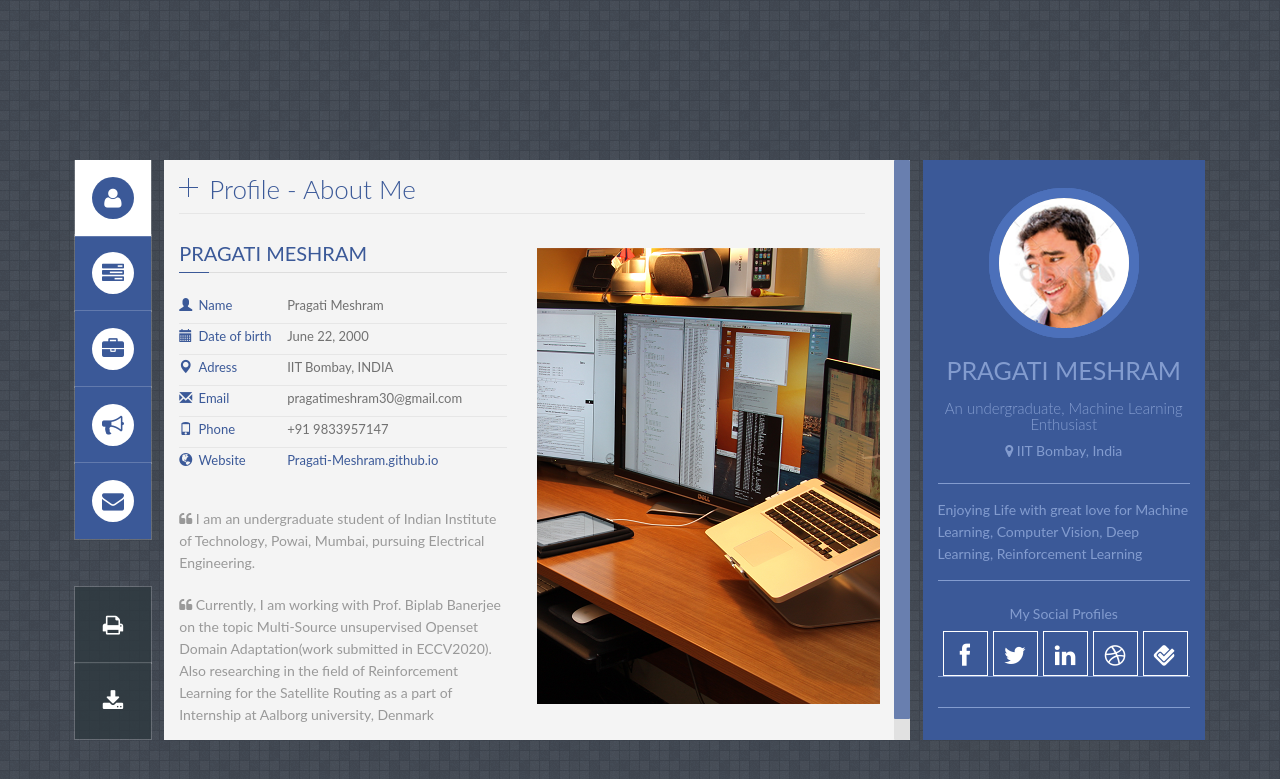
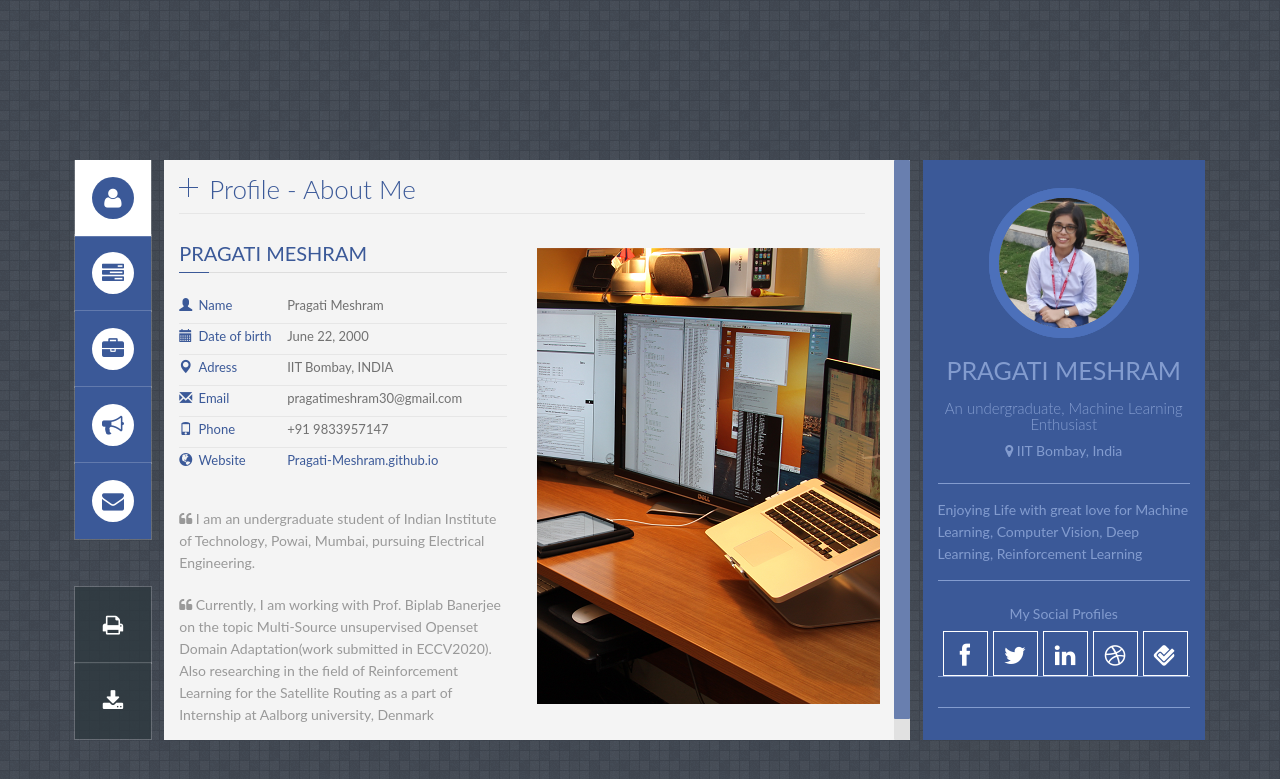
Before and after one commit to Pragati-Meshram/Pragati-Meshram.github.io, a Jekyll site: the page built from index.html, in a window 1280 px wide. Shown: the top 779 px of the page. Built offline with Jekyll 4.4.1, drawn with Linux system fonts in a browser that asks for light colours; some web fonts are replaced.

Commit message:
Initial commit

```diff
--- a/index.html
+++ b/index.html
@@ -47,7 +47,7 @@ layout: default
 
                 <img class="head-image up circle" src="images/img/me3.jpeg" width="150" height="150" alt="" />
                 <img class="head-image up-left circle" src="images/img/me4.jpeg" width="150" height="150" alt="" />
-                <img class="head-image left circle" src="images/img/left.png" width="150" height="150" alt="" />
+                <img class="head-image left circle" src="images/img/me5.jpeg" width="150" height="150" alt="" />
                 <!-- <img class="head-image down-left circle" src="images/img/downleft.png" width="150" height="150" alt="" />
                 <img class="head-image down circle" src="images/img/down.png" width="150" height="150" alt="" />
                 <img class="head-image down-right circle" src="images/img/downright.png" width="150" height="150" alt="" />
```
